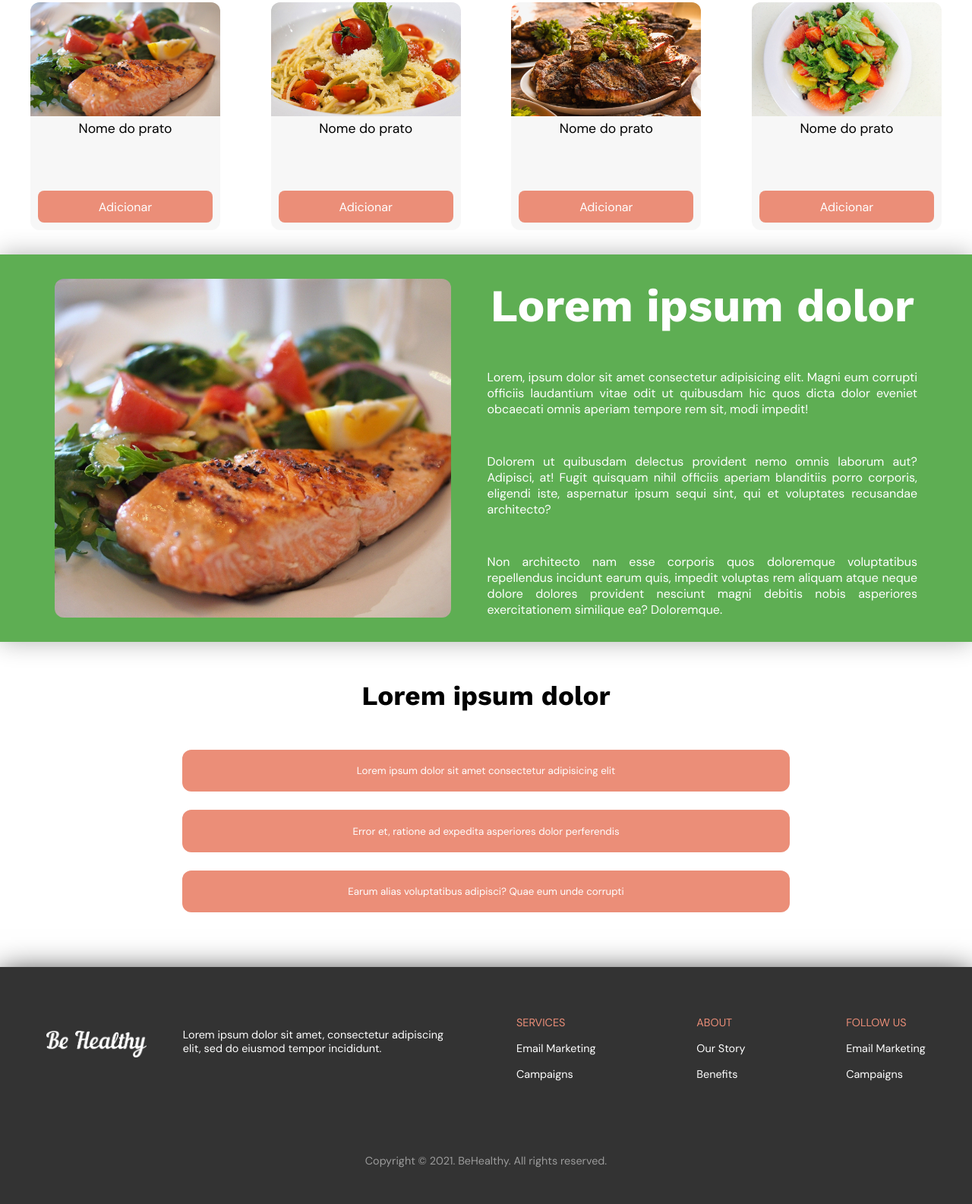
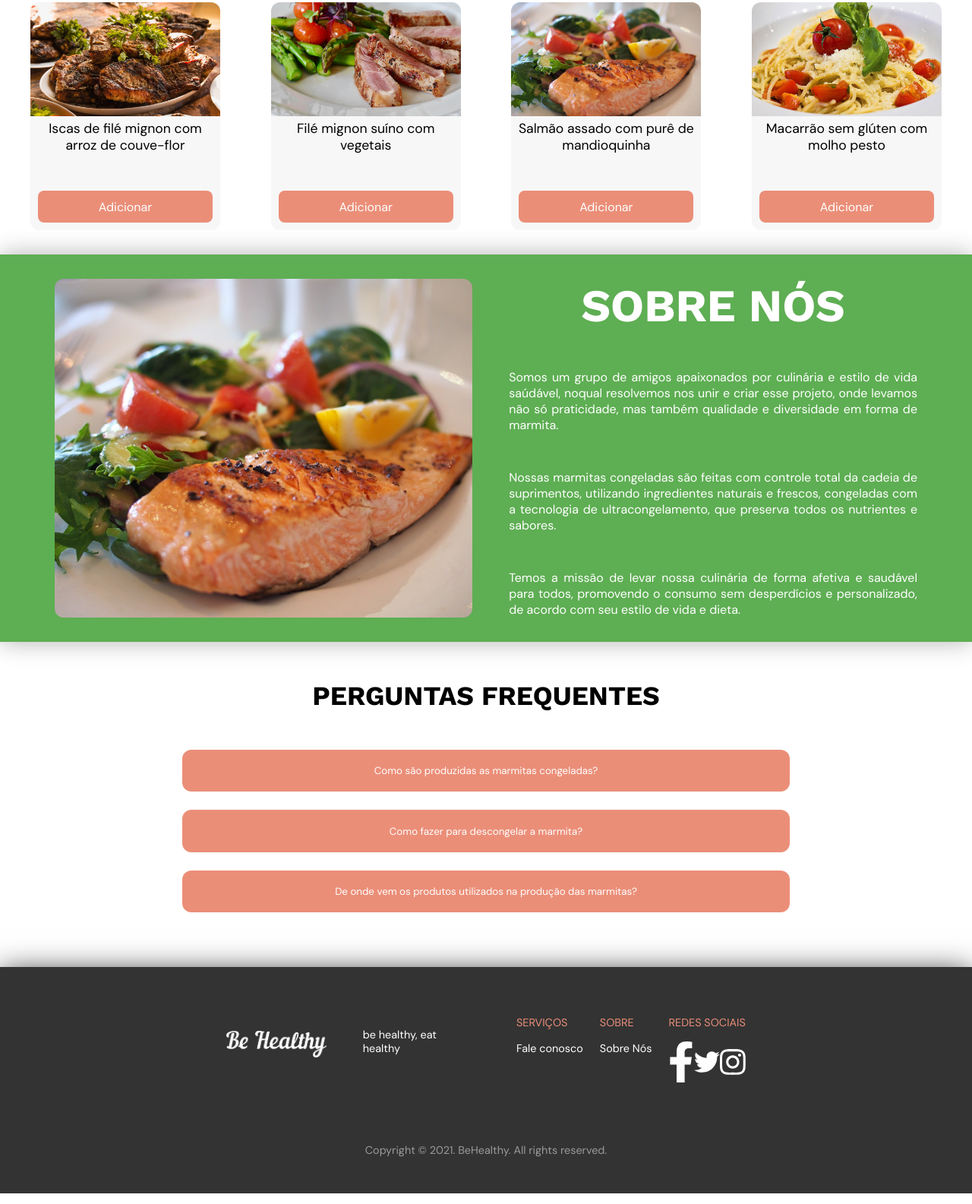
Before and after one commit to rodsl/projeto-integrador-digitalhouse, a plain HTML site: page index.html in a window 1280 px wide. Shown: the part 1162-2747 px from the top of the page at 76% size. Drawn offline with nearby package versions, Linux system fonts and the light colour scheme.

Commit message:
Tarefa: Atualização de textos html e icones no footer

```diff
--- a/index.html
+++ b/index.html
@@ -35,9 +35,9 @@
             </div>
             <div class="nav-menu">
               <a class="btn-three dm-sans" href="./components/styles.html">Styles</a>
-              <a class="btn-three dm-sans" href="#">Item</a>
-              <a class="btn-three dm-sans" href="#">Item</a>
-              <a class="btn-three dm-sans" href="#">Item</a>
+              <a class="btn-three dm-sans" href="#">Refeições Congeladas</a>
+              <a class="btn-three dm-sans" href="#">Kits</a>
+              <a class="btn-three dm-sans" href="#">Hortifruti</a>
             </div>
           </div>
           <div class="d-flex">
@@ -52,11 +52,14 @@
       <section>
         <div class="banner-01">
           <div
-            class="d-flex justify-content-center align-items-center container"
+            class="d-flex justify-content-center align-items-center container flex-column"
           >
             <h2 class="work-sans title-banner-01">
-              Lorem ipsum, dolor sit amet consectetur adipisicing elit.
+              Coma saudável todos os dias!
             </h2>
+            <h3 class="work-sans subtitle-banner-01">
+              Use o cupom BEMVINDO e ganhe 10% off na primeira compra
+            </h3>
           </div>
         </div>
       </section>
@@ -68,7 +71,7 @@
                 class="card-img"
                 style="background-image: url('./img/food02.jpg')"
               ></div>
-              <p class="flex-1">Nome do prato</p>
+              <p class="flex-1">Salmão assado</p>
               <button class="btn-card">Adicionar</button>
             </div>
             <div class="d-flex flex-column align-items-stretch card">
@@ -76,7 +79,7 @@
                 class="card-img"
                 style="background-image: url('./img/food03.jpg')"
               ></div>
-              <p class="flex-1">Nome do prato</p>
+              <p class="flex-1">Macarrão sem glúten com tomate cereja</p>
               <button class="btn-card">Adicionar</button>
             </div>
             <div class="d-flex flex-column align-items-stretch card">
@@ -84,15 +87,15 @@
                 class="card-img"
                 style="background-image: url('./img/food04.jpg')"
               ></div>
-              <p class="flex-1">Nome do prato</p>
+              <p class="flex-1">Filé mignon grelhado</p>
               <button class="btn-card">Adicionar</button>
             </div>
             <div class="d-flex flex-column align-items-stretch card">
               <div
                 class="card-img"
-                style="background-image: url('./img/food05.jpg')"
+                style="background-image: url('./img/food01.jpg')"
               ></div>
-              <p class="flex-1">Nome do prato</p>
+              <p class="flex-1">Lombo suíno grelhado</p>
               <button class="btn-card">Adicionar</button>
             </div>
           </div>
@@ -102,7 +105,7 @@
                 class="card-img"
                 style="background-image: url('./img/food02.jpg')"
               ></div>
-              <p class="flex-1">Nome do prato</p>
+              <p class="flex-1">Kit low carb</p>
               <button class="btn-card">Adicionar</button>
             </div>
             <div class="d-flex flex-column align-items-stretch card">
@@ -110,7 +113,7 @@
                 class="card-img"
                 style="background-image: url('./img/food03.jpg')"
               ></div>
-              <p class="flex-1">Nome do prato</p>
+              <p class="flex-1">Kit vegetariano</p>
               <button class="btn-card">Adicionar</button>
             </div>
             <div class="d-flex flex-column align-items-stretch card">
@@ -118,7 +121,7 @@
                 class="card-img"
                 style="background-image: url('./img/food04.jpg')"
               ></div>
-              <p class="flex-1">Nome do prato</p>
+              <p class="flex-1">Kit proteico</p>
               <button class="btn-card">Adicionar</button>
             </div>
             <div class="d-flex flex-column align-items-stretch card">
@@ -126,7 +129,7 @@
                 class="card-img"
                 style="background-image: url('./img/food05.jpg')"
               ></div>
-              <p class="flex-1">Nome do prato</p>
+              <p class="flex-1">Kit salada orgânica</p>
               <button class="btn-card">Adicionar</button>
             </div>
           </div>
@@ -134,9 +137,25 @@
             <div class="d-flex flex-column align-items-stretch card">
               <div
                 class="card-img"
+                style="background-image: url('./img/food04.jpg')"
+              ></div>
+              <p class="flex-1">Iscas de filé mignon com arroz de couve-flor</p>
+              <button class="btn-card">Adicionar</button>
+            </div>
+            <div class="d-flex flex-column align-items-stretch card">
+              <div
+                class="card-img"
+                style="background-image: url('./img/food01.jpg')"
+              ></div>
+              <p class="flex-1">Filé mignon suíno com vegetais</p>
+              <button class="btn-card">Adicionar</button>
+            </div>
+            <div class="d-flex flex-column align-items-stretch card">
+              <div
+                class="card-img"
                 style="background-image: url('./img/food02.jpg')"
               ></div>
-              <p class="flex-1">Nome do prato</p>
+              <p class="flex-1">Salmão assado com purê de mandioquinha</p>
               <button class="btn-card">Adicionar</button>
             </div>
             <div class="d-flex flex-column align-items-stretch card">
@@ -144,23 +163,7 @@
                 class="card-img"
                 style="background-image: url('./img/food03.jpg')"
               ></div>
-              <p class="flex-1">Nome do prato</p>
-              <button class="btn-card">Adicionar</button>
-            </div>
-            <div class="d-flex flex-column align-items-stretch card">
-              <div
-                class="card-img"
-                style="background-image: url('./img/food04.jpg')"
-              ></div>
-              <p class="flex-1">Nome do prato</p>
-              <button class="btn-card">Adicionar</button>
-            </div>
-            <div class="d-flex flex-column align-items-stretch card">
-              <div
-                class="card-img"
-                style="background-image: url('./img/food05.jpg')"
-              ></div>
-              <p class="flex-1">Nome do prato</p>
+              <p class="flex-1">Macarrão sem glúten com molho pesto</p>
               <button class="btn-card">Adicionar</button>
             </div>
           </div>
@@ -178,24 +181,15 @@
               <div
                 class="txt-banner-02 d-flex flex-column justify-content-evenly"
               >
-                <h2 class="work-sans">Lorem ipsum dolor</h2>
+                <h2 class="work-sans">SOBRE NÓS</h2>
                 <p class="dm-sans pt-1">
-                  Lorem, ipsum dolor sit amet consectetur adipisicing elit.
-                  Magni eum corrupti officiis laudantium vitae odit ut quibusdam
-                  hic quos dicta dolor eveniet obcaecati omnis aperiam tempore
-                  rem sit, modi impedit!
+                  Somos um grupo de amigos apaixonados por culinária e estilo de vida saúdável, noqual resolvemos nos unir e criar esse projeto, onde levamos não só praticidade, mas também qualidade e diversidade em forma de marmita.
                 </p>
                 <p class="dm-sans pt-1">
-                  Dolorem ut quibusdam delectus provident nemo omnis laborum
-                  aut? Adipisci, at! Fugit quisquam nihil officiis aperiam
-                  blanditiis porro corporis, eligendi iste, aspernatur ipsum
-                  sequi sint, qui et voluptates recusandae architecto?
+                  Nossas marmitas congeladas são feitas com controle total da cadeia de suprimentos, utilizando ingredientes naturais e frescos, congeladas com a tecnologia de ultracongelamento, que preserva todos os nutrientes e sabores.
                 </p>
                 <p class="dm-sans pt-1">
-                  Non architecto nam esse corporis quos doloremque voluptatibus
-                  repellendus incidunt earum quis, impedit voluptas rem aliquam
-                  atque neque dolore dolores provident nesciunt magni debitis
-                  nobis asperiores exercitationem similique ea? Doloremque.
+                  Temos a missão de levar nossa culinária de forma afetiva e saudável para todos, promovendo o consumo sem desperdícios e personalizado, de acordo com seu estilo de vida e dieta.
                 </p>
               </div>
             </div>
@@ -206,13 +200,15 @@
         <div class="container d-flex justify-content-center">
           <div class="banner-03">
             <div class="d-flex flex-column justify-content-between mb-3">
-              <h2>Lorem ipsum dolor</h2>
+              <h2>PERGUNTAS FREQUENTES</h2>
               <button>
-                Lorem ipsum dolor sit amet consectetur adipisicing elit</button
-              ><button>
-                Error et, ratione ad expedita asperiores dolor perferendis</button
-              ><button>
-                Earum alias voluptatibus adipisci? Quae eum unde corrupti
+                Como são produzidas as marmitas congeladas?
+              </button>
+              <button>
+                Como fazer para descongelar a marmita?
+              </button>
+              <button>
+                De onde vem os produtos utilizados na produção das marmitas?
               </button>
             </div>
           </div>
@@ -224,28 +220,29 @@
             <div class="d-flex justify-content-around">
               <div class="d-flex justify-content-evenly w-50 my-4">
               <img class="logo-header" src="./img/logo_white.png" alt="logo_behealth">
-              <p>Lorem ipsum dolor sit amet, consectetur adipiscing elit, sed do eiusmod tempor incididunt.</p>
+              <p>be healthy, eat healthy</p>
 
               </div>
               <div class="d-flex justify-content-between w-50 my-4 ms-5">
                 <div class="d-flex flex-column">
                   <ul>
-                    <li class="title">Services</li>
-                    <li>Email Marketing</li>
-                    <li>Campaigns</li>
+                    <li class="title">Serviços</li>
+                    <li>Fale conosco</li>
                   </ul>
                 </div>
                 <div class="d-flex flex-column">
                   <ul>
-                    <li class="title">About</li>
-                    <li>Our Story</li>
-                    <li>Benefits</li>
+                    <li class="title">SOBRE</li>
+                    <li>Sobre Nós</li>
                   </ul>
                 </div>
                 <div class="d-flex flex-column"> <ul>
-                  <li class="title">Follow Us</li>
-                  <li>Email Marketing</li>
-                  <li>Campaigns</li>
+                  <li class="title">REDES SOCIAIS</li>
+                  <div class="d-flex social-medias">
+                    <svg aria-hidden="true" focusable="false" data-prefix="fab" data-icon="facebook-f" class="svg-inline--fa fa-facebook-f fa-w-10 svg-icon" role="img" xmlns="http://www.w3.org/2000/svg" viewBox="0 0 320 512"><path fill="currentColor" d="M279.14 288l14.22-92.66h-88.91v-60.13c0-25.35 12.42-50.06 52.24-50.06h40.42V6.26S260.43 0 225.36 0c-73.22 0-121.08 44.38-121.08 124.72v70.62H22.89V288h81.39v224h100.17V288z"></path></svg>
+                    <svg aria-hidden="true" focusable="false" data-prefix="fab" data-icon="twitter" class="svg-inline--fa fa-twitter fa-w-16 svg-icon" role="img" xmlns="http://www.w3.org/2000/svg" viewBox="0 0 512 512"><path fill="currentColor" d="M459.37 151.716c.325 4.548.325 9.097.325 13.645 0 138.72-105.583 298.558-298.558 298.558-59.452 0-114.68-17.219-161.137-47.106 8.447.974 16.568 1.299 25.34 1.299 49.055 0 94.213-16.568 130.274-44.832-46.132-.975-84.792-31.188-98.112-72.772 6.498.974 12.995 1.624 19.818 1.624 9.421 0 18.843-1.3 27.614-3.573-48.081-9.747-84.143-51.98-84.143-102.985v-1.299c13.969 7.797 30.214 12.67 47.431 13.319-28.264-18.843-46.781-51.005-46.781-87.391 0-19.492 5.197-37.36 14.294-52.954 51.655 63.675 129.3 105.258 216.365 109.807-1.624-7.797-2.599-15.918-2.599-24.04 0-57.828 46.782-104.934 104.934-104.934 30.213 0 57.502 12.67 76.67 33.137 23.715-4.548 46.456-13.32 66.599-25.34-7.798 24.366-24.366 44.833-46.132 57.827 21.117-2.273 41.584-8.122 60.426-16.243-14.292 20.791-32.161 39.308-52.628 54.253z"></path></svg>
+                    <svg aria-hidden="true" focusable="false" data-prefix="fab" data-icon="instagram" class="svg-inline--fa fa-instagram fa-w-14 svg-icon" role="img" xmlns="http://www.w3.org/2000/svg" viewBox="0 0 448 512"><path fill="currentColor" d="M224.1 141c-63.6 0-114.9 51.3-114.9 114.9s51.3 114.9 114.9 114.9S339 319.5 339 255.9 287.7 141 224.1 141zm0 189.6c-41.1 0-74.7-33.5-74.7-74.7s33.5-74.7 74.7-74.7 74.7 33.5 74.7 74.7-33.6 74.7-74.7 74.7zm146.4-194.3c0 14.9-12 26.8-26.8 26.8-14.9 0-26.8-12-26.8-26.8s12-26.8 26.8-26.8 26.8 12 26.8 26.8zm76.1 27.2c-1.7-35.9-9.9-67.7-36.2-93.9-26.2-26.2-58-34.4-93.9-36.2-37-2.1-147.9-2.1-184.9 0-35.8 1.7-67.6 9.9-93.9 36.1s-34.4 58-36.2 93.9c-2.1 37-2.1 147.9 0 184.9 1.7 35.9 9.9 67.7 36.2 93.9s58 34.4 93.9 36.2c37 2.1 147.9 2.1 184.9 0 35.9-1.7 67.7-9.9 93.9-36.2 26.2-26.2 34.4-58 36.2-93.9 2.1-37 2.1-147.8 0-184.8zM398.8 388c-7.8 19.6-22.9 34.7-42.6 42.6-29.5 11.7-99.5 9-132.1 9s-102.7 2.6-132.1-9c-19.6-7.8-34.7-22.9-42.6-42.6-11.7-29.5-9-99.5-9-132.1s-2.6-102.7 9-132.1c7.8-19.6 22.9-34.7 42.6-42.6 29.5-11.7 99.5-9 132.1-9s102.7-2.6 132.1 9c19.6 7.8 34.7 22.9 42.6 42.6 11.7 29.5 9 99.5 9 132.1s2.7 102.7-9 132.1z"></path></svg>
+                  </div>
                 </ul>
               </div>
               </div>
```
